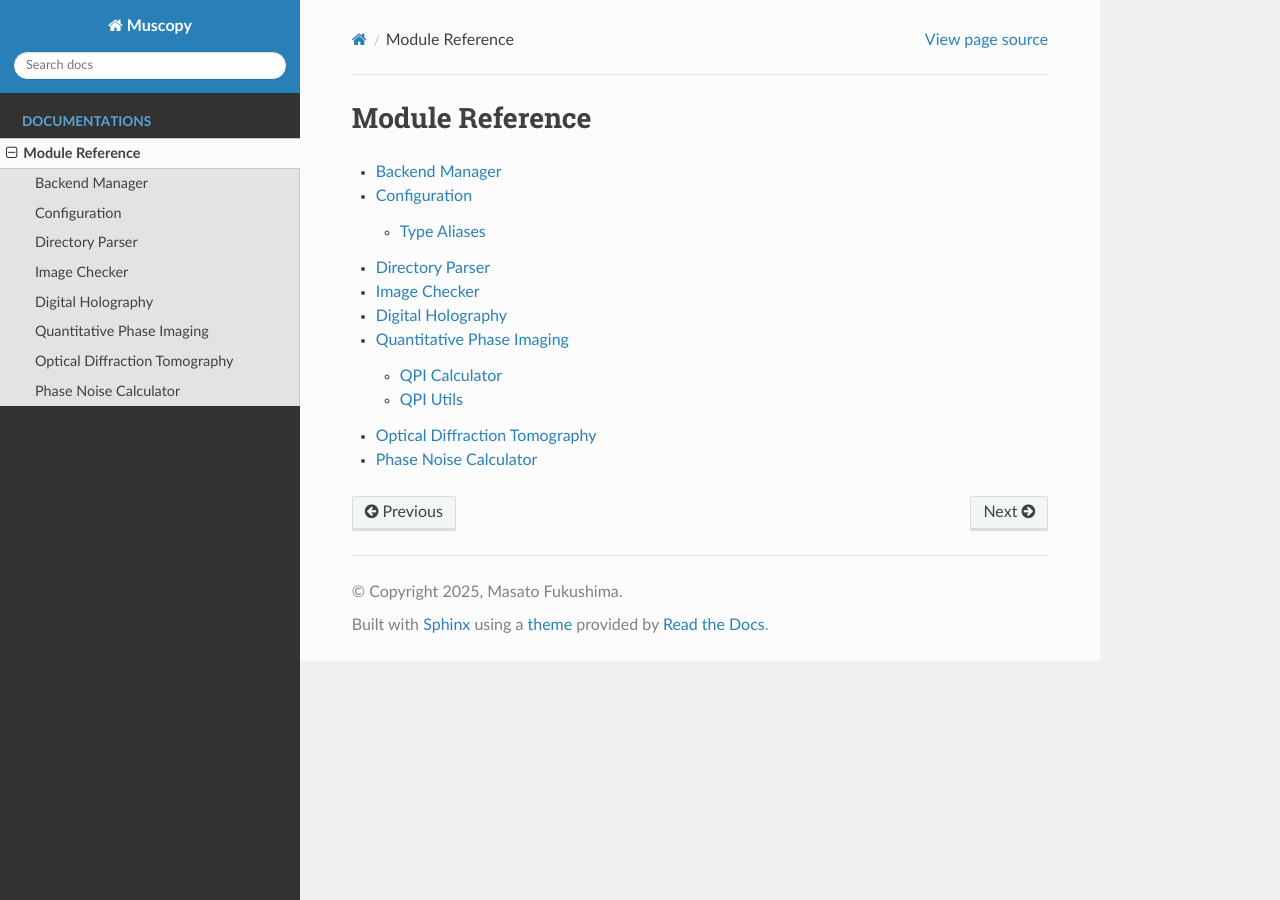
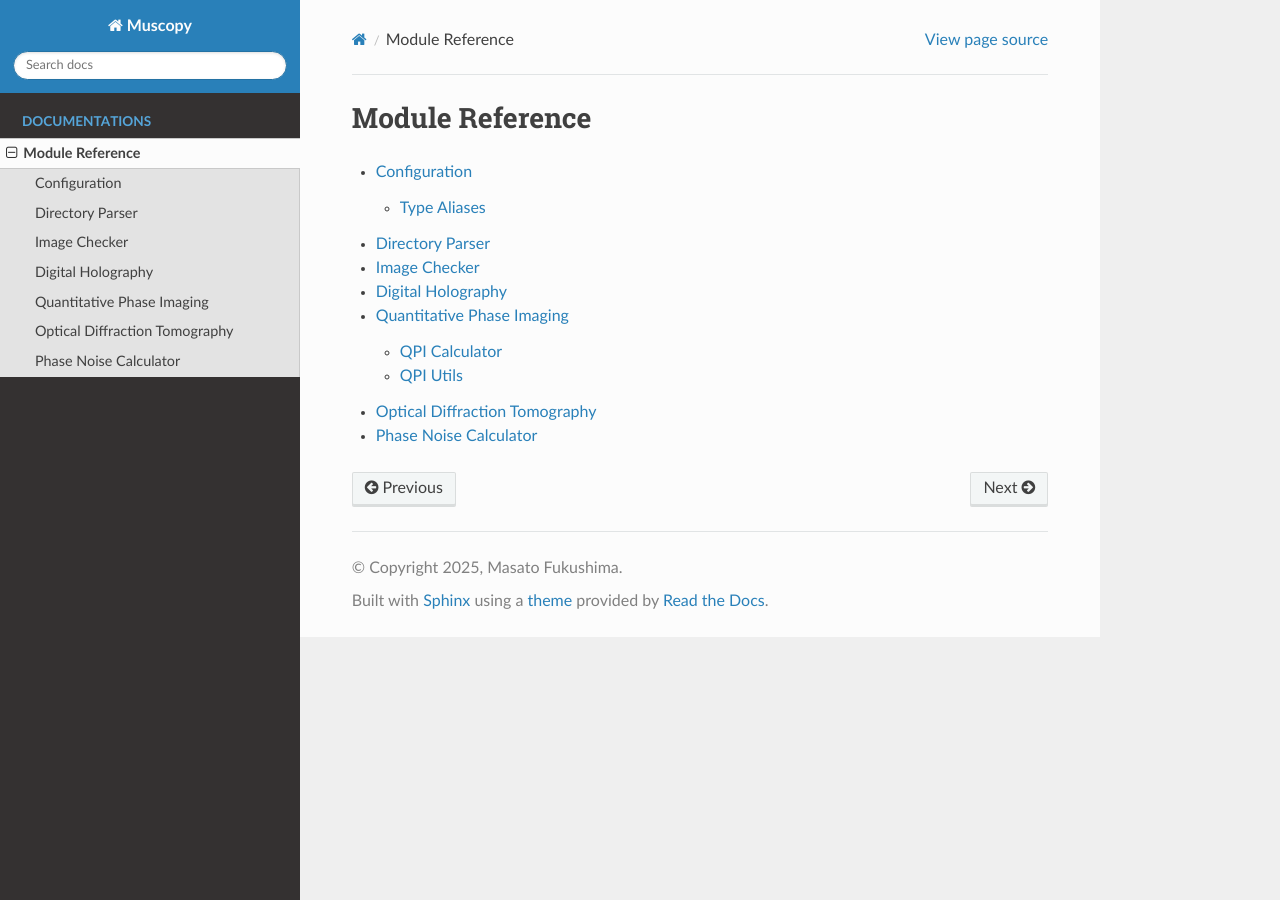
Before and after one commit to Ideguchi-Lab/muscopy, a Sphinx documentation site: the page built from docs/source/references.rst, in a window 1280 px wide. Built offline with Sphinx 7.4.7 and the Read the Docs theme 3.1.0, drawn with Linux system fonts in a browser that asks for light colours; pages that are not in the unit, such as notebooks, are missing from menus.

Commit message:
update docs

```diff
--- a/docs/source/backend_manager.rst
+++ /dev/null
@@ -1,5 +0,0 @@
-Backend Manager
-=================
-
-.. automodule:: muscopy.backend_manager
-    :members:
--- a/docs/source/conf.py
+++ b/docs/source/conf.py
@@ -49,7 +49,7 @@
 
 intersphinx_mapping = {
     "python": ("https://docs.python.org/3", None),
-    "numpy": ("https://numpy.org/doc/stable/", None),
+    "jax": ("https://jax.readthedocs.io/en/latest/", None),
 }
 
 html_context = {
--- a/docs/source/references.rst
+++ b/docs/source/references.rst
@@ -4,7 +4,6 @@ Module Reference
 .. toctree::
     :maxdepth: 2
 
-    backend_manager
     cfg
     dir_parser
     image_checker
```
